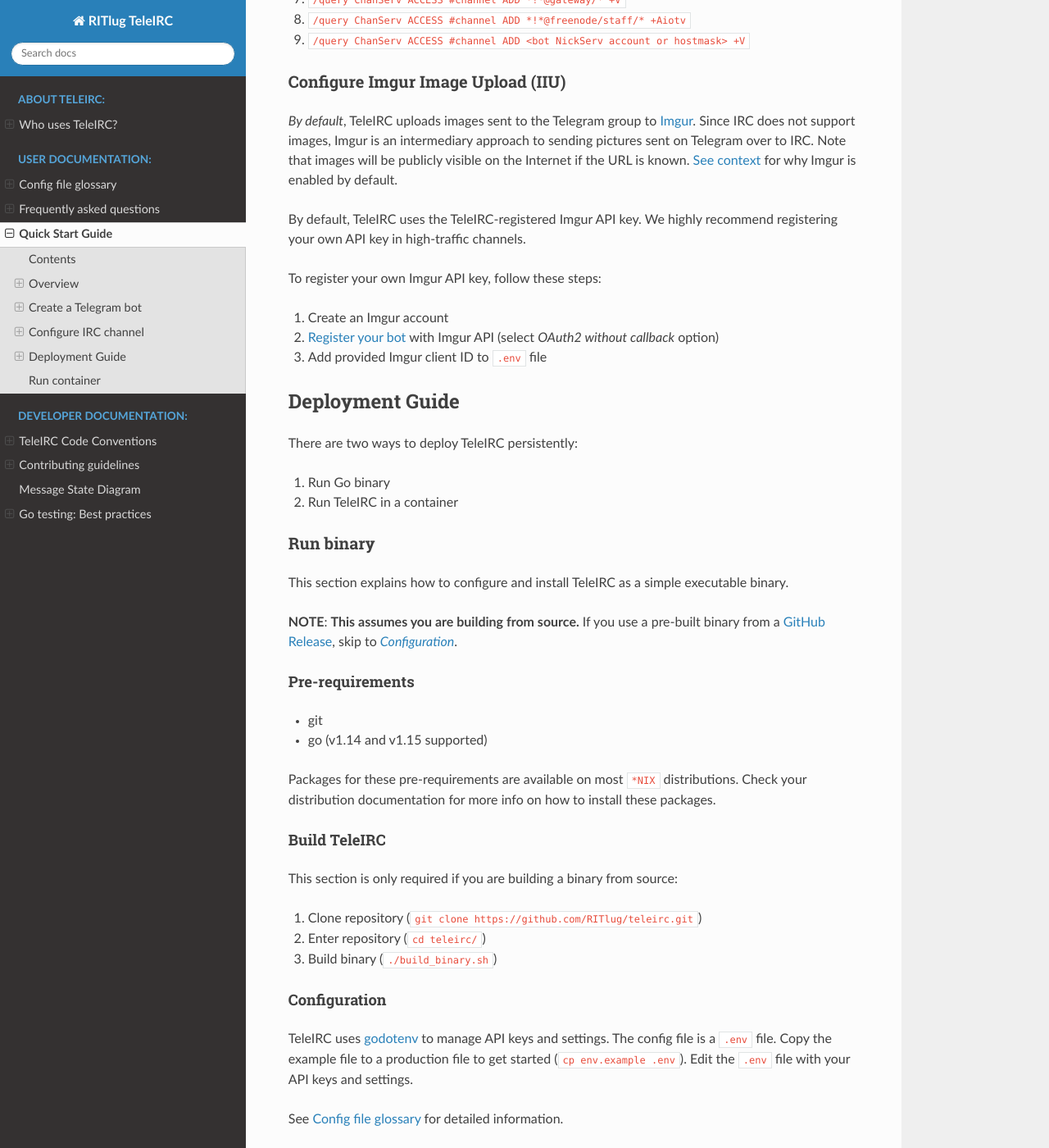
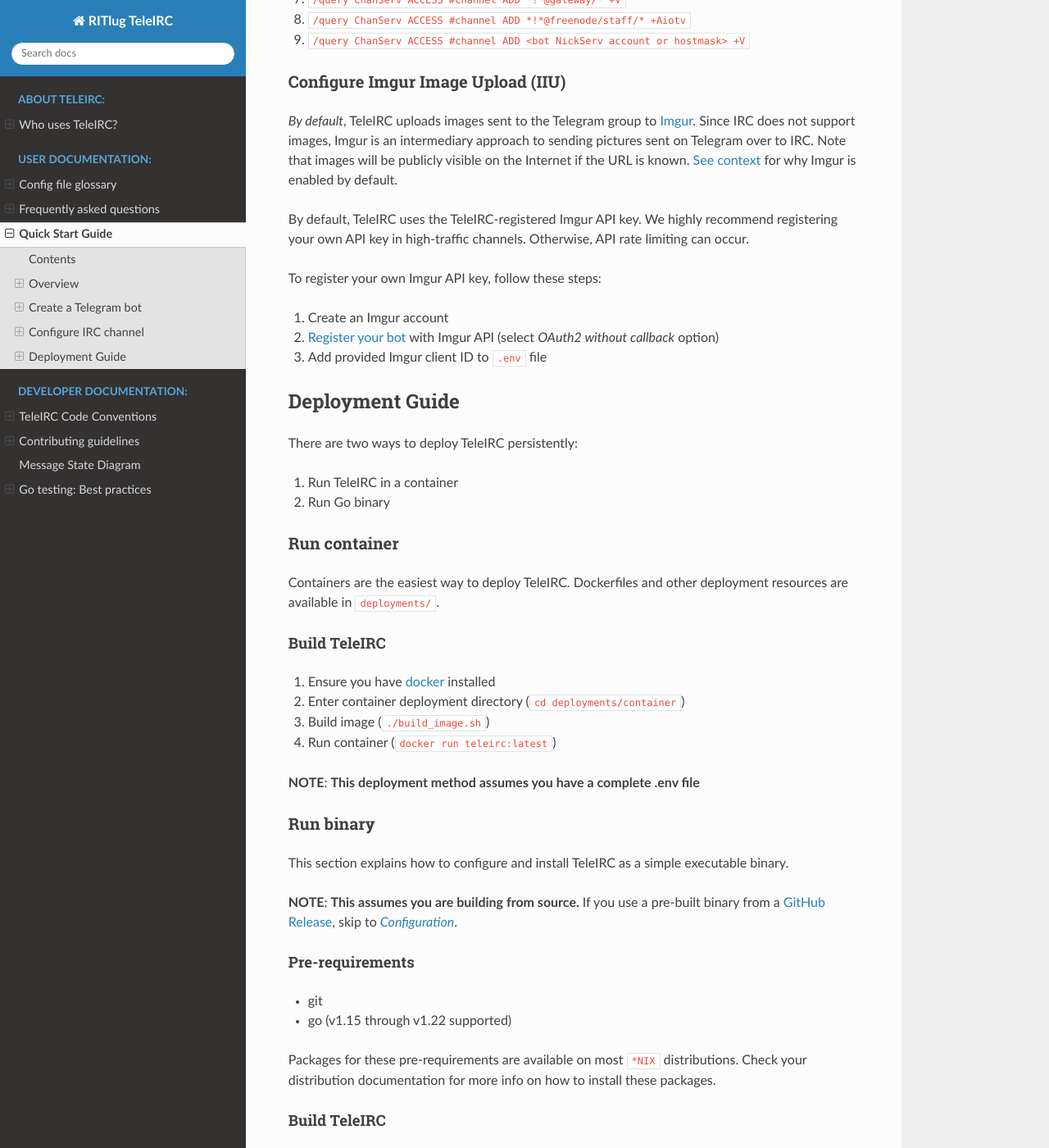
Before and after one commit to RITlug/teleirc, a Sphinx documentation site: the page built from docs/user/quick-start.md, in a window 1280 px wide and 1400 px high, scrolled down 2602 px. Shown: the whole window at 82% size. Built offline with Sphinx 7.4.7 and the Read the Docs theme 3.1.0, drawn with Linux system fonts in a browser that asks for light colours; formulas are drawn with MathJax 3; some of the changed text lies outside the part shown.

Commit message:
Create Stable TeleIRC Dockerfile (#437)
* Update Dockerfile for go v1.22
* Update quick start guide to recommend Dockerfile deployments

```diff
--- a/docs/user/quick-start.md
+++ b/docs/user/quick-start.md
@@ -17,13 +17,13 @@
     1. [Configure a Freenode IRC channel](#configure-a-freenode-irc-channel)
     1. [Configure Imgur Image Upload (IIU)](#configure-imgur-image-upload-iiu)
 1. [Deployment Guide](#deployment-guide)
+    1. [Run container](#run-container)
     1. [Run binary](#run-binary)
         1. [Pre-requirements](#pre-requirements)
         1. [Build TeleIRC](#build-teleirc)
         1. [Configuration](#configuration)
         1. [Start bot](#start-bot)
             1. [Example Linux setup](#example-linux-setup)
-    1. [Run container](#run-container)
 
 
 ## Overview
@@ -110,6 +110,7 @@
 
 By default, TeleIRC uses the TeleIRC-registered Imgur API key.
 We highly recommend registering your own API key in high-traffic channels.
+Otherwise, API rate limiting can occur.
 
 To register your own Imgur API key, follow these steps:
 
@@ -122,8 +123,24 @@
 
 There are two ways to deploy TeleIRC persistently:
 
+1. Run TeleIRC in a container
 1. Run Go binary
-1. Run TeleIRC in a container
+
+
+### Run container
+
+Containers are the easiest way to deploy TeleIRC.
+Dockerfiles and other deployment resources are available in ``deployments/``.
+
+#### Build TeleIRC
+
+1. Ensure you have [docker](https://www.docker.com/) installed
+1. Enter container deployment directory (`cd deployments/container`)
+1. Build image (`./build_image.sh`)
+1. Run container (`docker run teleirc:latest`)
+
+**NOTE**:
+**This deployment method assumes you have a complete .env file**
 
 
 ### Run binary
@@ -137,7 +154,7 @@
 #### Pre-requirements
 
 - git
-- go (v1.14 and v1.15 supported)
+- go (v1.15 through v1.22 supported)
 
 Packages for these pre-requirements are available on most `*NIX` distributions.
 Check your distribution documentation for more info on how to install these packages.
@@ -171,6 +188,7 @@
 1. Where will the binary go?
 1. Where is your config file on the system?
 1. How will you automate the bot to start-up automatically after a system reboot?
+
 
 ##### Example Linux setup
 
```
Also changed, not shown: other parts of docs/user/quick-start.md (+0 -17 lines), 2 other files.
